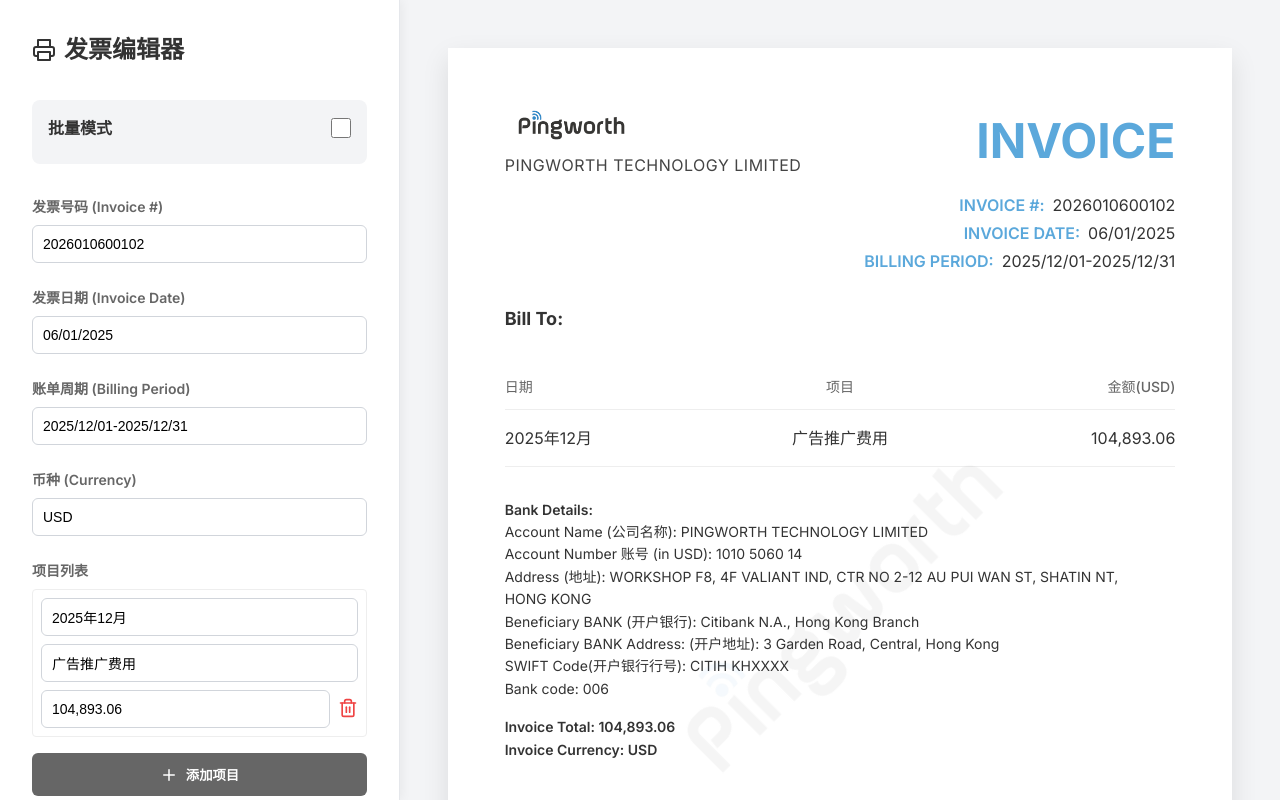
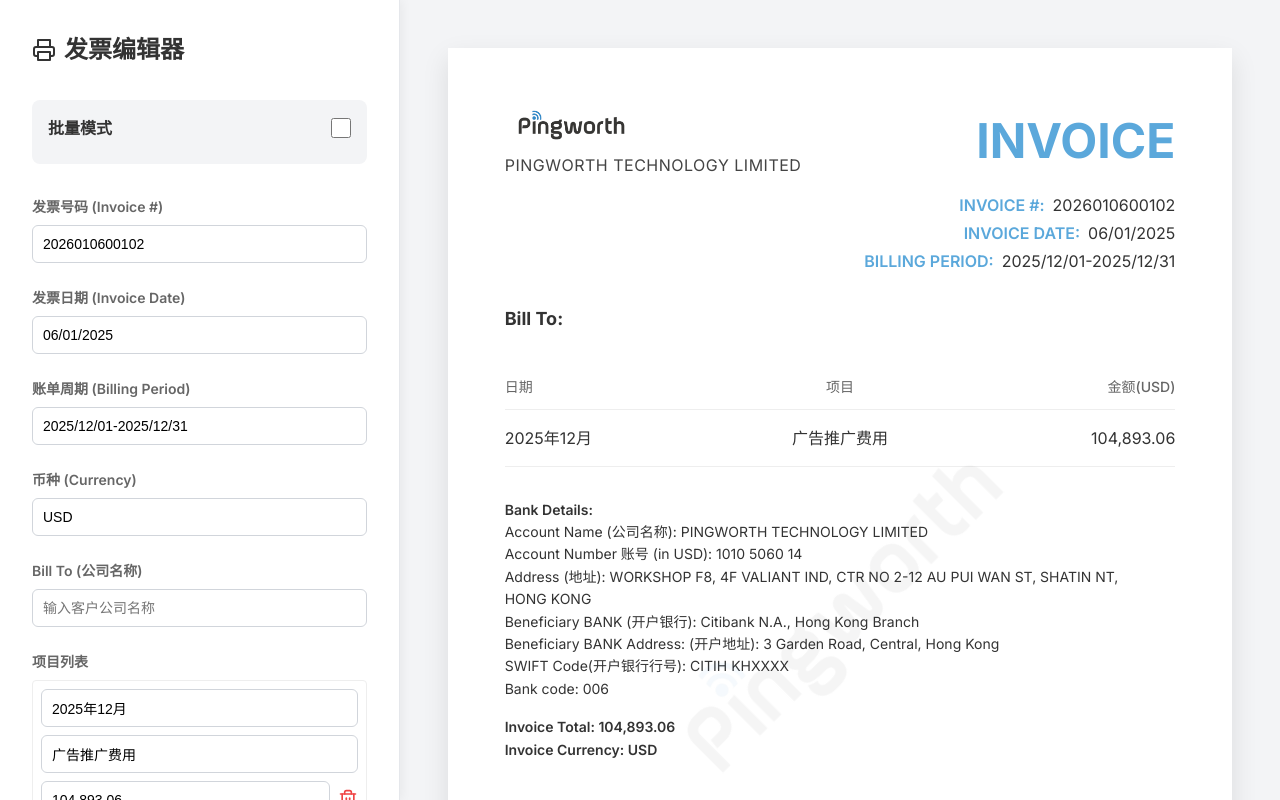
Before and after one commit to weason063-boop/invoice-, a React (Vite) app: page / in a window 1280 px wide. Built offline with nearby package versions, Linux system fonts and the light colour scheme.

Commit message:
Add files via upload

```diff
--- a/src/App.tsx
+++ b/src/App.tsx
@@ -17,6 +17,7 @@
     const [invoiceDate, setInvoiceDate] = useState('06/01/2025');
     const [billingPeriod, setBillingPeriod] = useState('2025/12/01-2025/12/31');
     const [currency, setCurrency] = useState('USD');
+    const [billTo, setBillTo] = useState('');
     const [items, setItems] = useState<InvoiceItem[]>([
         { id: '1', date: '2025年12月', description: '广告推广费用', amount: '104,893.06' }
     ]);
@@ -99,6 +100,7 @@
             setInvoiceDate(inv.invoiceDate);
             setBillingPeriod(inv.billingPeriod);
             setCurrency(inv.currency);
+            setBillTo(inv.billTo);
             setItems(inv.items.map((item, idx) => ({
                 id: idx.toString(),
                 date: item.date,
@@ -223,6 +225,16 @@
                             />
                         </div>
 
+                        <div className="form-group">
+                            <label className="form-label">Bill To (公司名称)</label>
+                            <input
+                                className="form-input"
+                                value={billTo}
+                                onChange={(e) => setBillTo(e.target.value)}
+                                placeholder="输入客户公司名称"
+                            />
+                        </div>
+
 
                         <div className="form-group">
                             <label className="form-label">项目列表</label>
@@ -302,7 +314,7 @@
                     </div>
 
                     <div style={{ marginTop: '2rem' }}>
-                        <div className="section-title">Bill To:</div>
+                        <div className="section-title">Bill To: {billTo}</div>
                         <table className="invoice-table">
                             <thead>
                                 <tr>
--- a/src/utils/excelHelpers.ts
+++ b/src/utils/excelHelpers.ts
@@ -5,6 +5,7 @@
     invoiceDate: string;
     billingPeriod: string;
     currency: string;
+    billTo: string;
     items: {
         date: string;
         description: string;
@@ -18,15 +19,16 @@
         'Invoice Date',
         'Billing Period',
         'Currency',
+        'Bill To',
         'Item Date',
         'Item Description',
         'Item Amount'
     ];
 
     const sampleData = [
-        ['20260101', '01/01/2026', '2026/01/01-2026/01/31', 'USD', '2026年1月', '服务费', '1000.00'],
-        ['20260101', '01/01/2026', '2026/01/01-2026/01/31', 'USD', '2026年1月', '咨询费', '500.00'],
-        ['20260102', '02/01/2026', '2026/01/01-2026/01/31', 'CNY', '2026年1月', '设备采购', '50000.00']
+        ['20260101', '01/01/2026', '2026/01/01-2026/01/31', 'USD', 'Client A Company', '2026年1月', '服务费', '1000.00'],
+        ['20260101', '01/01/2026', '2026/01/01-2026/01/31', 'USD', 'Client A Company', '2026年1月', '咨询费', '500.00'],
+        ['20260102', '02/01/2026', '2026/01/01-2026/01/31', 'CNY', 'Client B Corp', '2026年1月', '设备采购', '50000.00']
     ];
 
     const ws = XLSX.utils.aoa_to_sheet([headers, ...sampleData]);
@@ -58,6 +60,7 @@
                             invoiceDate: String(row['Invoice Date'] || row['InvoiceDate'] || ''),
                             billingPeriod: String(row['Billing Period'] || row['BillingPeriod'] || ''),
                             currency: String(row['Currency'] || 'USD'),
+                            billTo: String(row['Bill To'] || row['BillTo'] || ''),
                             items: []
                         });
                     }
```
